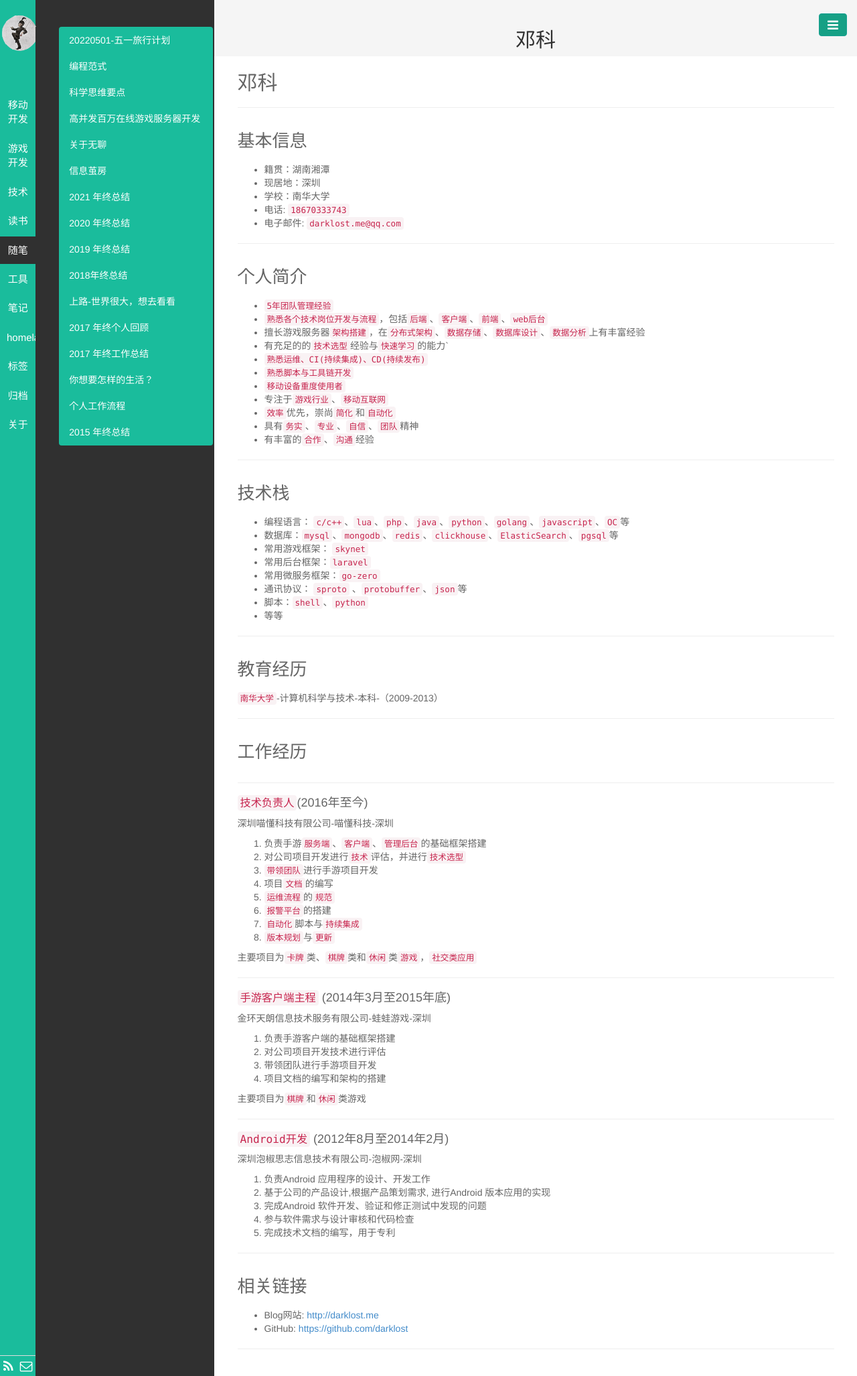
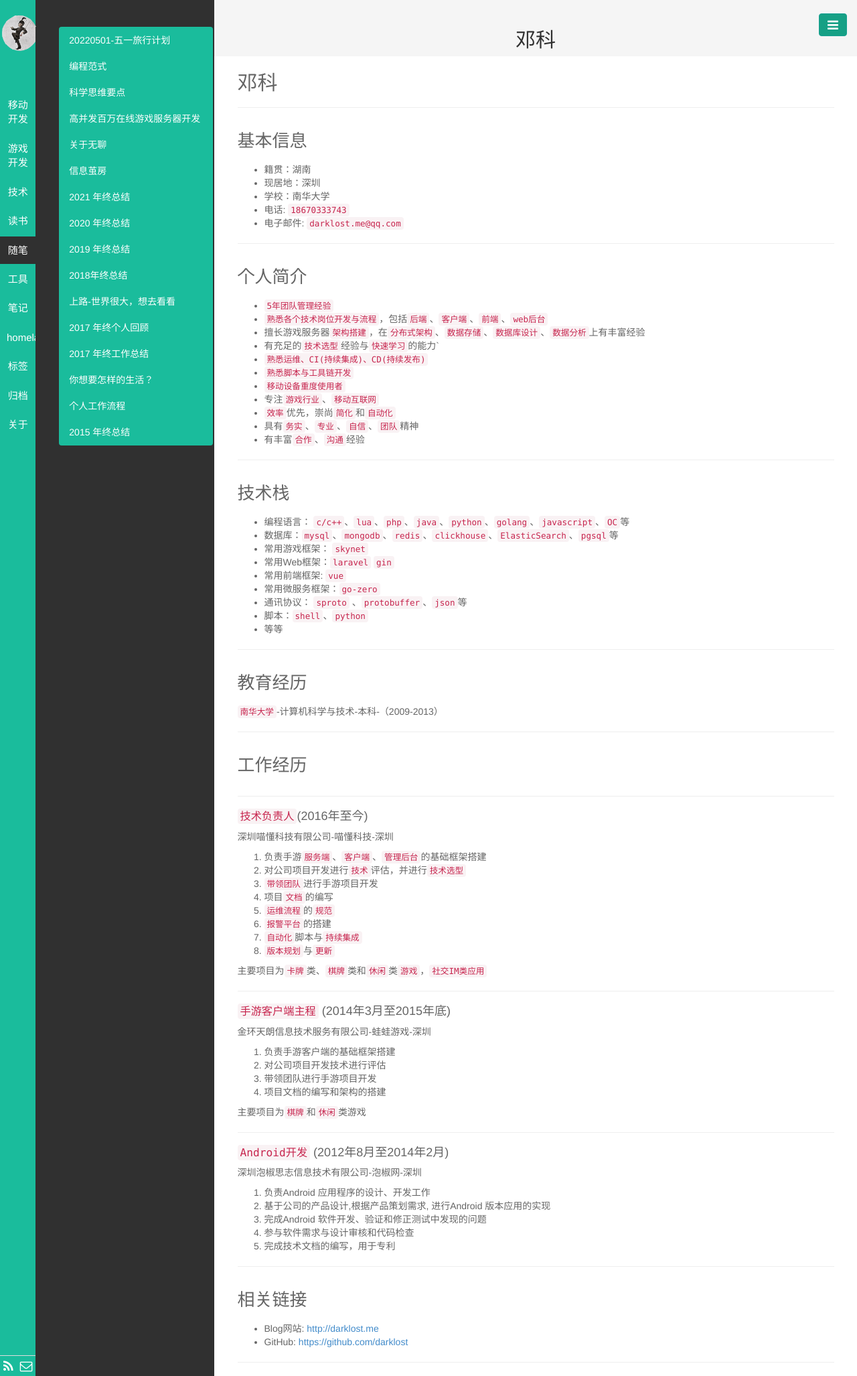
Before and after one commit to darklost/darklost.github.io, a Jekyll site: the page built from public/resume/resume-dengke.md, in a window 1280 px wide. Shown: the whole page at 67% size. Built offline with Jekyll 4.4.1, drawn with Linux system fonts in a browser that asks for light colours; our own code applies the rules of GitHub Pages for plain Markdown files.

Commit message:
修改简历

```diff
--- a/public/resume/resume-dengke.md
+++ b/public/resume/resume-dengke.md
@@ -2,7 +2,7 @@
 ---
 ### 基本信息
 
-- 籍贯：湖南湘潭
+- 籍贯：湖南
 - 现居地：深圳
 - 学校：南华大学
 - 电话: `18670333743`
@@ -16,14 +16,14 @@
 - `5年团队管理经验`
 - `熟悉各个技术岗位开发与流程`，包括`后端`、`客户端`、`前端`、`web后台`
 - 擅长游戏服务器`架构搭建`，在`分布式架构`、`数据存储`、`数据库设计`、`数据分析`上有丰富经验
-- 有充足的的`技术选型`经验与`快速学习`的能力`
+- 有充足的`技术选型`经验与`快速学习`的能力`
 - `熟悉运维、CI(持续集成)、CD(持续发布)`
 - `熟悉脚本与工具链开发`
 - `移动设备重度使用者`
-- 专注于`游戏行业`、`移动互联网`
+- 专注`游戏行业`、`移动互联网`
 - `效率`优先，崇尚`简化`和`自动化`
 - 具有`务实`、`专业`、`自信`、`团队`精神
-- 有丰富的`合作`、`沟通`经验
+- 有丰富`合作`、`沟通`经验
 
 ---
 
@@ -32,7 +32,8 @@
 - 编程语言： `c/c++`、`lua`、`php`、`java`、`python`、`golang`、`javascript`、`OC`等
 - 数据库：`mysql`、`mongodb`、`redis`、`clickhouse`、`ElasticSearch`、`pgsql`等
 - 常用游戏框架： `skynet`
-- 常用后台框架：`laravel`
+- 常用Web框架：`laravel` `gin`
+- 常用前端框架: `vue`
 - 常用微服务框架：`go-zero`
 - 通讯协议： `sproto` 、`protobuffer`、`json`等
 - 脚本：`shell`、`python`
@@ -65,7 +66,7 @@
 7. `自动化`脚本与`持续集成`
 8. `版本规划`与`更新`
 
-主要项目为`卡牌`类、`棋牌`类和`休闲`类`游戏`，`社交类应用`
+主要项目为`卡牌`类、`棋牌`类和`休闲`类`游戏`，`社交IM类应用`
 
 
 -------
```
Also changed, not shown: public/resume/resume-dengke.html (+7 -6 lines), public/resume/resume-dengke.jpeg, public/resume/resume-dengke.png, 1 other file.
